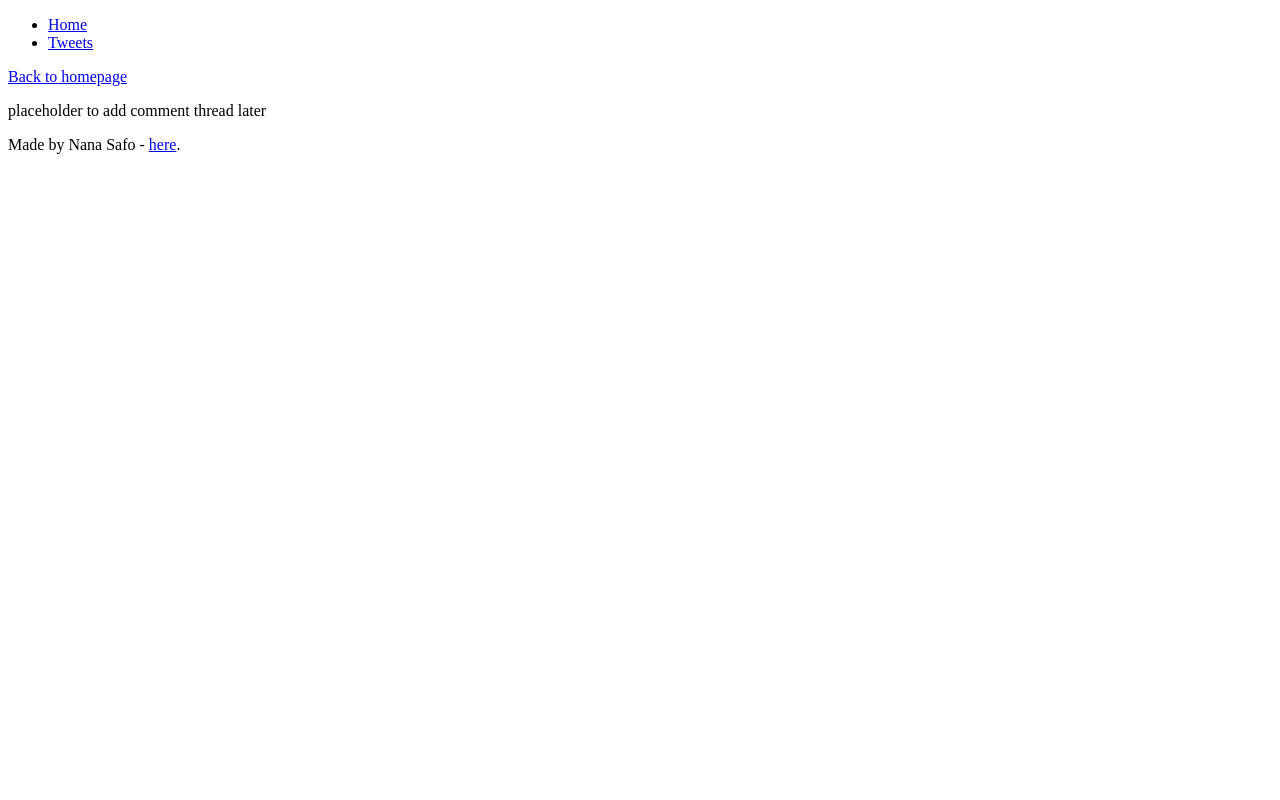
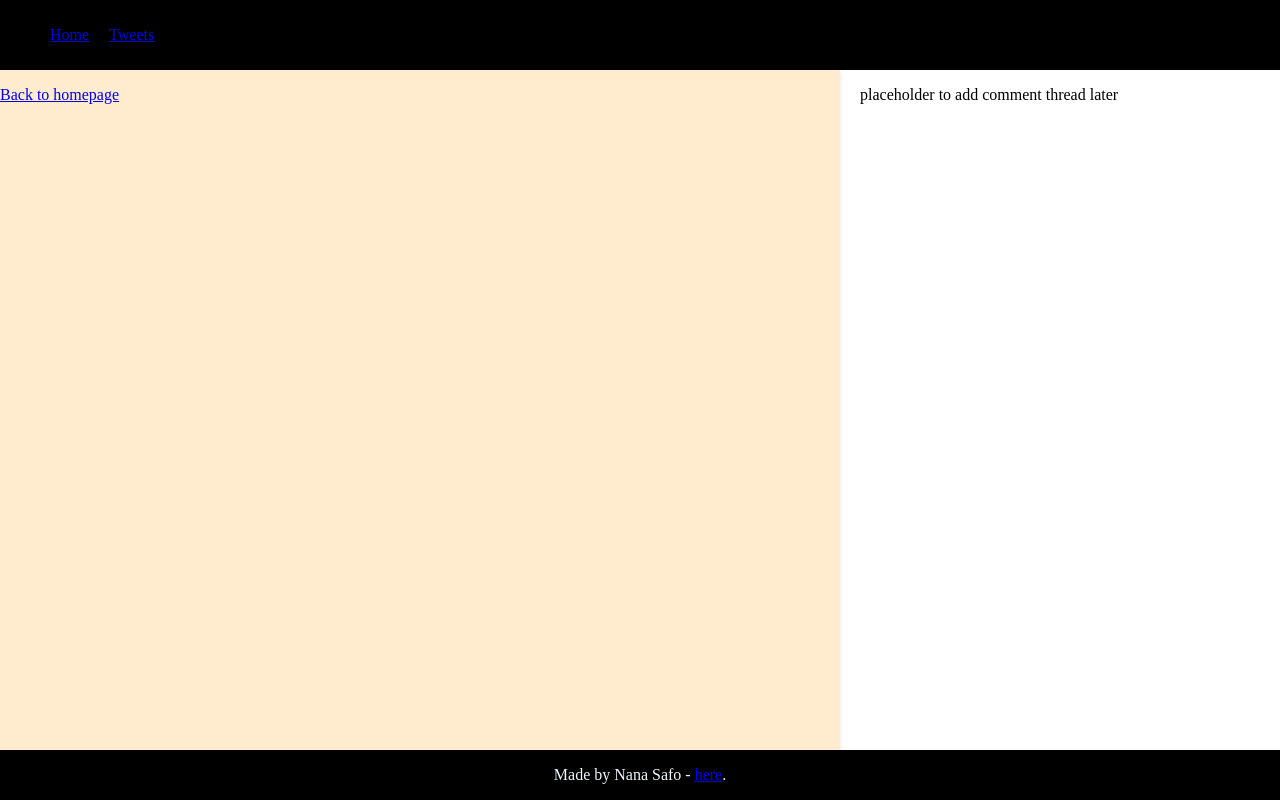
Before and after one commit to safoisgod/alx_html_css, a plain HTML site: page css_basic/tweets.html in a window 1280 px wide. Drawn offline with Linux system fonts and the light colour scheme.

Commit message:
styled all text fully

```diff
--- a/css_basic/tweets.html
+++ b/css_basic/tweets.html
@@ -3,6 +3,9 @@
 <head>
     <title>Tweets Page</title>
     <script async src="https://platform.twitter.com/widgets.js" charset="utf-8"></script>
+    <link href="style.css" rel="stylesheet">
+    <link href="base.css" rel="stylesheet">
+    <meta name="viewport" content="width=device-width, initial-scale=1.0">
 </head>
 <body>
     <header>
```
